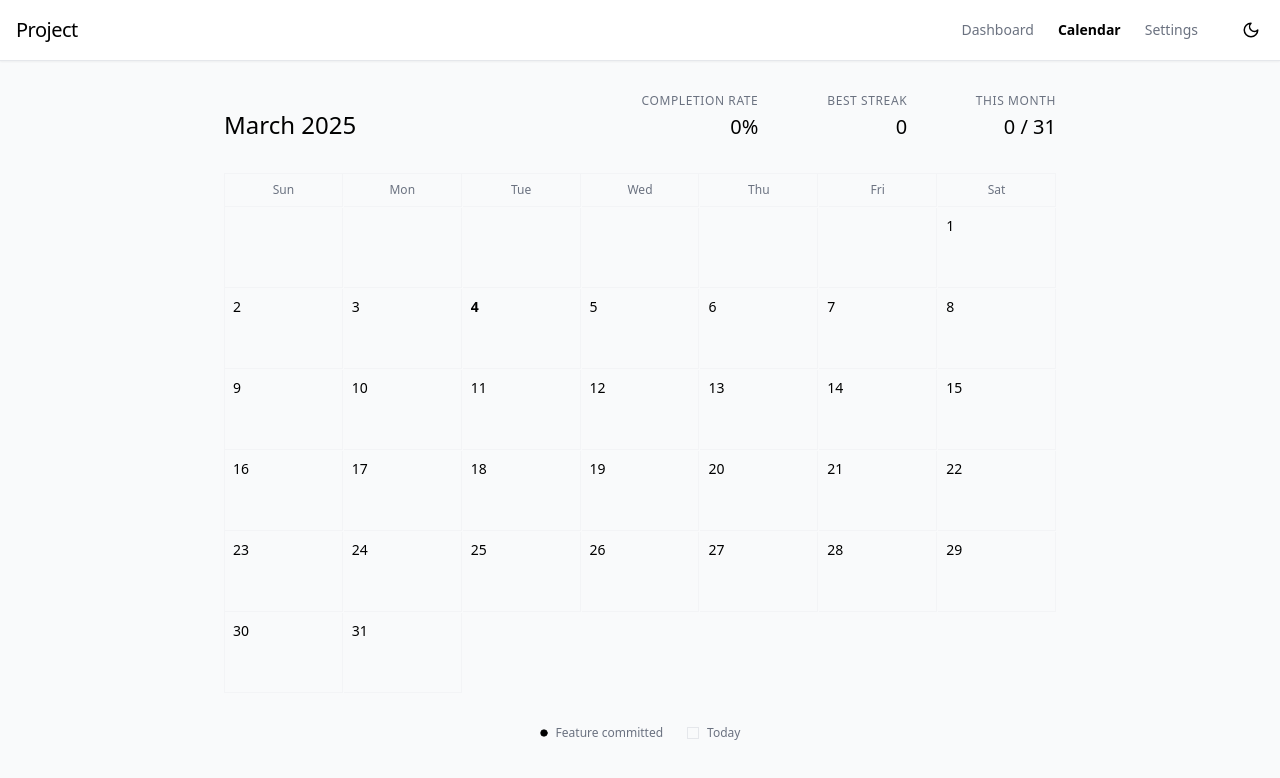
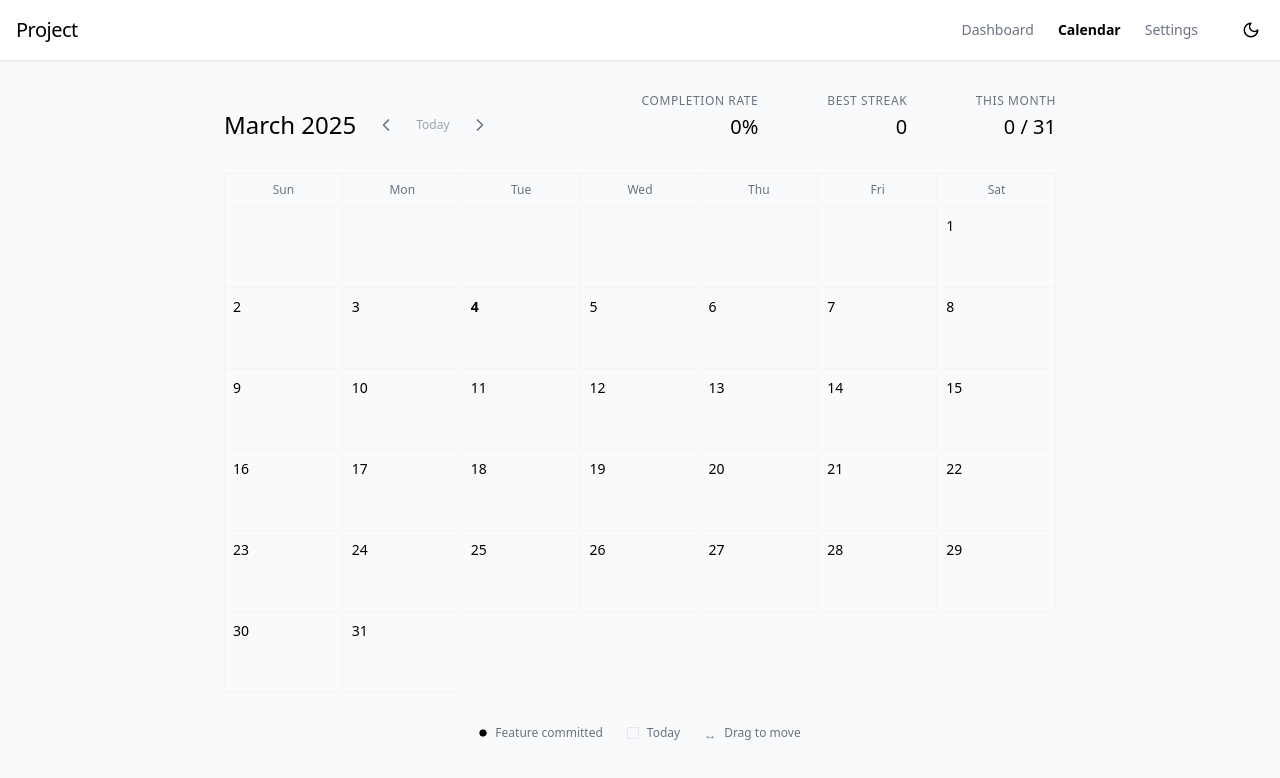
Before and after one commit to masta-g3/daily-forge, a Next.js app: page / in a window 1280 px wide. Both pictures are taken after a click on the button "Calendar". Shown: the top 778 px of the page. Built offline with nearby package versions, Linux system fonts and the light colour scheme.

Commit message:
calendar

```diff
--- a/components/DailyProjectTracker.jsx
+++ b/components/DailyProjectTracker.jsx
@@ -27,6 +27,8 @@ const LLMpediaTracker = () => {
   const [backfillText, setBackfillText] = useState("");
   const [backfillDescription, setBackfillDescription] = useState("");
   const [editingTaskId, setEditingTaskId] = useState(null);
+  const [currentViewMonth, setCurrentViewMonth] = useState(new Date().getMonth());
+  const [currentViewYear, setCurrentViewYear] = useState(new Date().getFullYear());
 
   // Data persistence functions
   const saveToLocalStorage = () => {
@@ -383,8 +385,8 @@ const LLMpediaTracker = () => {
 
   // Calendar generation
   const today = new Date();
-  const currentMonth = today.getMonth();
-  const currentYear = today.getFullYear();
+  const currentMonth = currentViewMonth;
+  const currentYear = currentViewYear;
 
   const getDaysInMonth = (month, year) => new Date(year, month + 1, 0).getDate();
   const getFirstDayOfMonth = (month, year) => new Date(year, month, 1).getDay();
@@ -394,6 +396,30 @@ const LLMpediaTracker = () => {
 
   const days = Array.from({ length: daysInMonth }, (_, i) => i + 1);
   const monthName = new Date(currentYear, currentMonth).toLocaleString('default', { month: 'long' });
+
+  // Navigation between months
+  const goToPreviousMonth = () => {
+    if (currentViewMonth === 0) {
+      setCurrentViewMonth(11);
+      setCurrentViewYear(currentViewYear - 1);
+    } else {
+      setCurrentViewMonth(currentViewMonth - 1);
+    }
+  };
+
+  const goToNextMonth = () => {
+    if (currentViewMonth === 11) {
+      setCurrentViewMonth(0);
+      setCurrentViewYear(currentViewYear + 1);
+    } else {
+      setCurrentViewMonth(currentViewMonth + 1);
+    }
+  };
+
+  const goToCurrentMonth = () => {
+    setCurrentViewMonth(today.getMonth());
+    setCurrentViewYear(today.getFullYear());
+  };
 
   // Task handlers
   const addTask = () => {
@@ -571,6 +597,40 @@ const LLMpediaTracker = () => {
       return;
     }
 
+    // Handle calendar drags
+    if (result.type === "calendar") {
+      // Extract taskId and date from the draggableId (format: "calendar-{taskId}-{date}")
+      const [_, taskId, sourceDate] = result.draggableId.split("-");
+
+      // Get destination date from the droppableId (format: "date-{YYYY-MM-DD}")
+      const destinationDate = result.destination.droppableId.split("-").slice(1).join("-");
+
+      // Check if destination date already has a task
+      const hasTaskOnDestination = tasks.some(task => {
+        const taskDate = task.date ? task.date.split('T')[0] : null;
+        return taskDate === destinationDate && task.completed;
+      });
+
+      // Only update if dropping on an empty date
+      if (!hasTaskOnDestination) {
+        // Update the task date
+        setTasks(tasks.map(task =>
+          task.id.toString() === taskId
+            ? { ...task, date: destinationDate }
+            : task
+        ));
+
+        setStatusMessage("Task moved to new date");
+        setTimeout(() => setStatusMessage(""), 3000);
+      } else {
+        setStatusMessage("Cannot move: destination date already has a task");
+        setTimeout(() => setStatusMessage(""), 3000);
+      }
+
+      return;
+    }
+
+    // Handle pending tasks list drags (existing functionality)
     const pendingTasks = tasks.filter(task => !task.completed);
     const reorderedPendingTasks = Array.from(pendingTasks);
 
@@ -884,7 +944,40 @@ const LLMpediaTracker = () => {
         {view === "calendar" && (
           <div className="space-y-8">
             <div className="flex justify-between items-end mb-8">
+              <div className="flex items-center space-x-4">
                 <div className="text-2xl font-light">{monthName} {currentYear}</div>
+                <div className="flex items-center space-x-2">
+                  <button
+                    onClick={goToPreviousMonth}
+                    className="p-1 text-gray-500 hover:text-black dark:hover:text-white transition-colors"
+                    aria-label="Previous month"
+                  >
+                    <svg xmlns="http://www.w3.org/2000/svg" width="20" height="20" viewBox="0 0 24 24" fill="none" stroke="currentColor" strokeWidth="2" strokeLinecap="round" strokeLinejoin="round">
+                      <polyline points="15 18 9 12 15 6"></polyline>
+                    </svg>
+                  </button>
+                  <button
+                    onClick={goToCurrentMonth}
+                    className={`text-xs py-1 px-2 ${
+                      currentViewMonth === today.getMonth() && currentViewYear === today.getFullYear()
+                        ? 'text-gray-400 cursor-default'
+                        : 'text-gray-600 hover:bg-gray-100 dark:hover:bg-gray-800'
+                    }`}
+                    disabled={currentViewMonth === today.getMonth() && currentViewYear === today.getFullYear()}
+                  >
+                    Today
+                  </button>
+                  <button
+                    onClick={goToNextMonth}
+                    className="p-1 text-gray-500 hover:text-black dark:hover:text-white transition-colors"
+                    aria-label="Next month"
+                  >
+                    <svg xmlns="http://www.w3.org/2000/svg" width="20" height="20" viewBox="0 0 24 24" fill="none" stroke="currentColor" strokeWidth="2" strokeLinecap="round" strokeLinejoin="round">
+                      <polyline points="9 18 15 12 9 6"></polyline>
+                    </svg>
+                  </button>
+                </div>
+              </div>
 
               {/* Stats section */}
               <div className="grid grid-cols-3 gap-8 text-right">
@@ -951,6 +1044,7 @@ const LLMpediaTracker = () => {
               </div>
             </div>
 
+            <DragDropContext onDragEnd={onDragEnd}>
               <div className="grid grid-cols-7 gap-px mb-2 border-t border-l border-gray-100">
                 {['Sun', 'Mon', 'Tue', 'Wed', 'Thu', 'Fri', 'Sat'].map((day, i) => (
                   <div key={i} className="text-center text-xs text-gray-500 p-2 border-r border-b border-gray-100">
@@ -979,12 +1073,63 @@ const LLMpediaTracker = () => {
                   // Past date check (today or earlier)
                   const isPastDate = new Date(currentYear, currentMonth, day) <= new Date(today.getFullYear(), today.getMonth(), today.getDate());
 
+                  if (dayTask && isPastDate) {
+                    // Draggable cell - has a task and is not a future date
                     return (
+                      <Draggable
+                        key={day}
+                        draggableId={`calendar-${dayTask.id}-${dayStr}`}
+                        index={day}
+                        type="calendar"
+                      >
+                        {(provided, snapshot) => (
                           <div
-                    key={day}
+                            ref={provided.innerRef}
+                            {...provided.draggableProps}
+                            {...provided.dragHandleProps}
                             className={`h-20 p-2 relative flex flex-col border-r border-b border-gray-100 dark:border-gray-700 ${
                               isToday ? 'bg-gray-50 dark:bg-gray-700' : ''
-                    } ${isPastDate ? 'cursor-pointer hover:bg-gray-50 dark:hover:bg-gray-800' : ''}`}
+                            } ${
+                              snapshot.isDragging ? 'bg-gray-100 dark:bg-gray-600 shadow-md z-10' : ''
+                            } cursor-grab active:cursor-grabbing hover:bg-gray-50 dark:hover:bg-gray-800`}
+                          >
+                            <span className={`text-sm ${isToday ? 'font-bold' : ''}`}>{day}</span>
+
+                            {dayTask && (
+                              <div className="mt-1 overflow-hidden">
+                                <p className="text-xs truncate">{dayTask.text}</p>
+                              </div>
+                            )}
+
+                            {hasCommit && (
+                              <div className="mt-auto mb-2 self-center">
+                                <Circle className="fill-black dark:fill-gray-300 text-black dark:text-gray-300" size={8} />
+                              </div>
+                            )}
+                          </div>
+                        )}
+                      </Draggable>
+                    );
+                  } else {
+                    // Droppable cell - create a droppable area for empty days
+                    return (
+                      <Droppable
+                        key={day}
+                        droppableId={`date-${dayStr}`}
+                        type="calendar"
+                        isDropDisabled={!isPastDate || hasCommit} // Disable drop for future dates or dates with tasks
+                      >
+                        {(provided, snapshot) => (
+                          <div
+                            ref={provided.innerRef}
+                            {...provided.droppableProps}
+                            className={`h-20 p-2 relative flex flex-col border-r border-b border-gray-100 dark:border-gray-700 ${
+                              isToday ? 'bg-gray-50 dark:bg-gray-700' : ''
+                            } ${
+                              isPastDate ? 'cursor-pointer hover:bg-gray-50 dark:hover:bg-gray-800' : ''
+                            } ${
+                              snapshot.isDraggingOver && !hasCommit ? 'bg-gray-100 dark:bg-gray-600' : ''
+                            }`}
                             onClick={() => {
                               if (isPastDate) {
                                 // Check if there's already a task for this date
@@ -1020,10 +1165,15 @@ const LLMpediaTracker = () => {
                                 <Circle className="fill-black dark:fill-gray-300 text-black dark:text-gray-300" size={8} />
                               </div>
                             )}
-                  </div>
+                            {provided.placeholder}
+                          </div>
+                        )}
+                      </Droppable>
                     );
+                  }
                 })}
               </div>
+            </DragDropContext>
 
             <div className="flex items-center gap-6 justify-center text-xs text-gray-500 dark:text-gray-400">
               <div className="flex items-center gap-2">
@@ -1033,6 +1183,10 @@ const LLMpediaTracker = () => {
               <div className="flex items-center gap-2">
                 <div className="w-3 h-3 bg-gray-50 dark:bg-gray-700 border border-gray-200 dark:border-gray-600"></div>
                 <span>Today</span>
+              </div>
+              <div className="flex items-center gap-2">
+                <div className="w-3 h-3 cursor-grab">↔</div>
+                <span>Drag to move</span>
               </div>
             </div>
           </div>
```
Also changed, not shown: 1 other file (tests, documents, lock files or other folders). Lines whose indentation alone changed are shown as unchanged.
